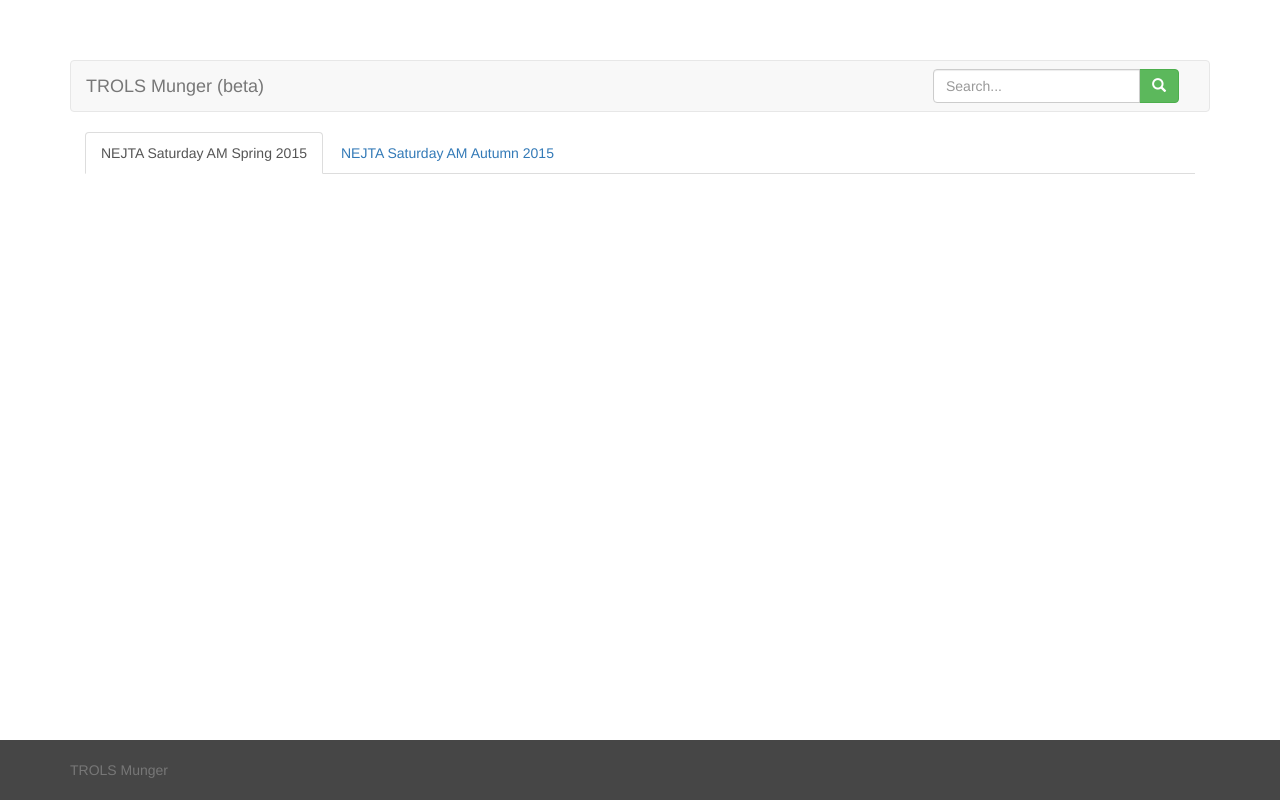
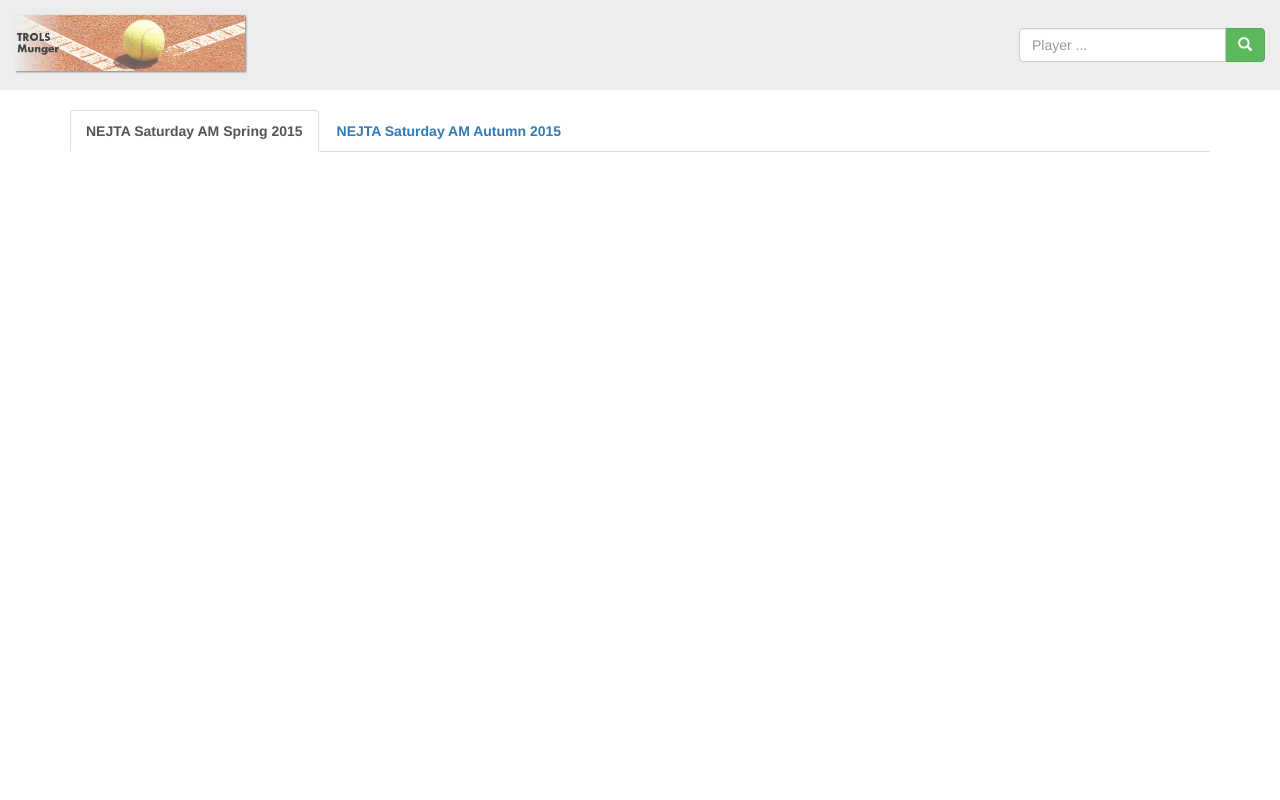
Before and after one commit to loum/trols-munger-ui, a Flask app: page /munger in a window 1280 px wide. Run offline with Flask 2, Linux system fonts and the light colour scheme; some libraries are stand-ins or nearby versions.

Commit message:
Tweaks for prod release

```diff
--- a/config.py
+++ /dev/null
@@ -1,4 +0,0 @@
-CSRF_ENABLED = True
-SECRET_KEY = 'you-will-never-guess'
-
-SHELVE = '/var/tmp/trols_shelve'
--- a/trols_munger_ui/__init__.py
+++ b/trols_munger_ui/__init__.py
@@ -8,11 +8,12 @@ from logga.log import log
 
 
 app = flask.Flask(__name__)
-app.config.from_object('config')
+app.config.from_object('trols_munger_ui.config')
 import trols_munger_ui.views
 
 db = None
 if app.config.get('SHELVE') is not None:
+    log.info('SHELVE: %s', app.config.get('SHELVE'))
     session = trols_stats.DBSession(shelve=app.config.get('SHELVE'))
     session.connect()
     log.info('Reading TROLS stats in memory ...')
--- /dev/null
+++ b/trols_munger_ui/config.py
@@ -0,0 +1,4 @@
+CSRF_ENABLED = True
+SECRET_KEY = 'you-will-never-guess'
+
+SHELVE = '/var/www'
--- a/trols_munger_ui/static/css/trols.css
+++ b/trols_munger_ui/static/css/trols.css
@@ -9,3 +9,9 @@
     display: table-cell;
     vertical-align: middle;
 }
+
+header[role="banner"] {
+  #logo-main {
+    display: block;
+  }
+}
--- a/trols_munger_ui/templates/layout.html
+++ b/trols_munger_ui/templates/layout.html
@@ -17,6 +17,37 @@
     <!-- Bootstrap core CSS -->
     <link href="/static/dist/css/bootstrap.min.css" rel="stylesheet">
 
+    <style>
+      .main-container {
+          box-shadow: 1px 1px 2px gray;
+      }
+
+      html,body {
+          height:100%;
+      }
+
+      body {
+          padding-top:50px; /*padding for navbar*/
+      }
+
+      .navbar-custom {
+          background-color: #EDEDED;
+          color: #fff;
+      }
+
+      .navbar-fixed-top {
+          min-height: 90px;
+      }
+
+      .vertical-center {
+           min-height: 100%;  /* Fallback for browsers do NOT support vh unit */
+           min-height: 100vh; /* These two lines are counted as one :-)       */
+           display: flex;
+           align-items: center;
+      }
+
+    </style>
+
     <!-- Custom styles for this template -->
     <link href="/static/css/trols.css" rel="stylesheet">
     <link href="/static/css/dashboard.css" rel="stylesheet">
@@ -34,58 +65,63 @@
   </head>
 
   <body>
+    <!-- Navbar -->
+    <div class="navbar-fixed-top navbar-custom">
 
-    <div class="container">
-    <nav class="navbar navbar-default">
-      <div class="container-fluid">
+      <!-- Navbar brand -->
       <div class="navbar-header">
-          <button type="button"
-                  class="navbar-toggle collapsed"
-                  data-toggle="collapse"
-                  data-target="#navbar"
-                  aria-expanded="false"
-                  aria-controls="navbar">
-            <span class="sr-only">Toggle navigation</span>
-            <span class="icon-bar"></span>
-            <span class="icon-bar"></span>
-            <span class="icon-bar"></span>
-          </button>
-          <a class="navbar-brand"
-             href="/munger/dashboard">TROLS Munger (beta)
+        <a class="navbar-brand" data-toggle="collapse" data-target=".navbar-collapse">
+          <img id="logo-main"
+               src="/static/images/tennis_ball.png"
+               width="230"
+               class="main-container"
+               alt="TROLS Munger Tennis Ball">
         </a>
       </div>
-        <div id="navbar" class="navbar-collapse collapse">
-          <form class="navbar-form navbar-right" action="/munger/players">
+
+      <div class="navbar-custom pull-right" style="padding-top: 20px;">
+        <form class="navbar-form" action="/munger/players">
+          <div class="form-group">
             <div class="input-group">
               <input name="q"
                      type="text"
-                     class="form-control" placeholder="Search...">
+                     class="form-control"
+                     placeholder="Player ...">
               <div class="input-group-btn">
                   <button type="submit" class="btn btn-success">
                     <span class="glyphicon glyphicon-search"></span>
                   </button>
-              </dev/>
+              </div>
+            </div>
           </div>
         </form>
       </div>
     </div>
-    </nav>
 
-    <div class="container-fluid">
+    <div class="container">
       <div class="row-fluid">
         {% block content %}
         <div id="content">
 
           {% block tabs %}
           <ul id="tabs" class="nav nav-tabs" data-tabs="tabs">
+            {% block saturday_am_spring_2015_search %}
             <li class="active">
-              <a href="#netja_saturday_am_spring_2015"
-                 data-toggle="tab">NEJTA Saturday AM Spring 2015</a>
+              <a href="#"
+                 data-toggle="tab">
+                <strong>NEJTA Saturday AM Spring 2015</strong>
+              </a>
             </li>
+            {% endblock saturday_am_spring_2015_search %}
+
+            {% block saturday_am_autumn_2015_search %}
             <li>
-              <a href="#orange"
-                 data-toggle="tab">NEJTA Saturday AM Autumn 2015</a>
+              <a href="#"
+                 data-toggle="tab">
+                <strong>NEJTA Saturday AM Autumn 2015</strong>
+              </a>
             </li>
+            {% endblock saturday_am_autumn_2015_search %}
           </ul>
           <div id="my-tab-content" class="tab-content">
             {% block tab_content %}{% endblock tab_content %}
@@ -99,13 +135,6 @@
       </div>
       {% endblock content %}
     </div>
-    </div>
-
-    <footer class="footer">
-      <div class="container">
-        <p class="text-muted">TROLS Munger</p>
-      </div>
-    </footer>
 
     <!-- Bootstrap core JavaScript
     ================================================== -->
--- a/trols_munger_ui/utils.py
+++ b/trols_munger_ui/utils.py
@@ -48,7 +48,7 @@ def query_terms_to_dict(request, key_preamble=None):
 
 def player_ids_dict(player_ids):
     def player_id_struct(player_id):
-        (name, team, section, comp_type, comp) = player_id.split('|')
+        (name, team, section, comp_type, comp) = player_id.split('~')
 
         return {
             'name': name,
--- a/trols_munger_ui/views/__init__.py
+++ b/trols_munger_ui/views/__init__.py
@@ -28,12 +28,19 @@ def dashboard():
 def players(league='nejta', year='2015', season='spring'):
     terms = query_terms_to_dict(flask.request.url)
 
+    competition = None
+    if league == 'nejta':
+        competition = 'saturday_am_{}_{}'.format(season, year)
+
+    trols_munger_ui.app.logger.debug('competition: %s', competition)
+
     db = trols_munger_ui.get_db()
     reporter = trols_stats.interface.Reporter(db=db)
 
     players = []
     if terms.get('q') is not None:
-        players = reporter.get_players(terms.get('q'))
+        players = reporter.get_players(names=terms.get('q'),
+                                       competition=competition)
         trols_munger_ui.app.logger.debug('Players: "%s"', players)
 
     search_terms = str()
@@ -42,12 +49,14 @@ def players(league='nejta', year='2015', season='spring'):
 
     return flask.render_template('players/layout.html',
                                  result=player_ids_dict(players),
-                                 search_terms=search_terms)
+                                 search_terms=search_terms,
+                                 competition=competition)
 
 
 @trols_munger_ui.app.route('/munger/stats')
 def stats():
     terms = query_terms_to_dict(flask.request.url)
+    trols_munger_ui.app.logger.debug('Stats route terms: %s', terms)
 
     db = trols_munger_ui.get_db()
     reporter = trols_stats.interface.Reporter(db=db)
```
Also changed, not shown: setup.cfg (added, +9 -0 lines), setup.py (added, +73 -0 lines), trols_munger_ui/templates/players/layout.html (+34 -0 lines), trols_munger_ui/templates/stats/layout.html (+6 -4 lines), trols_munger_ui/tests/results/part_player_query_response.json (+4 -4 lines), trols_munger_ui/tests/results/player_query_response.json (+2 -2 lines), trols_munger_ui/tests/test_search.py (+3 -3 lines), trols_munger_ui/tests/test_utils.py (+4 -4 lines), trols_munger_ui/static/images/tennis_ball.png (added), trols_munger_ui/templates/players/stats.html (deleted), 1 other file. Lines whose indentation alone changed are shown as unchanged.
